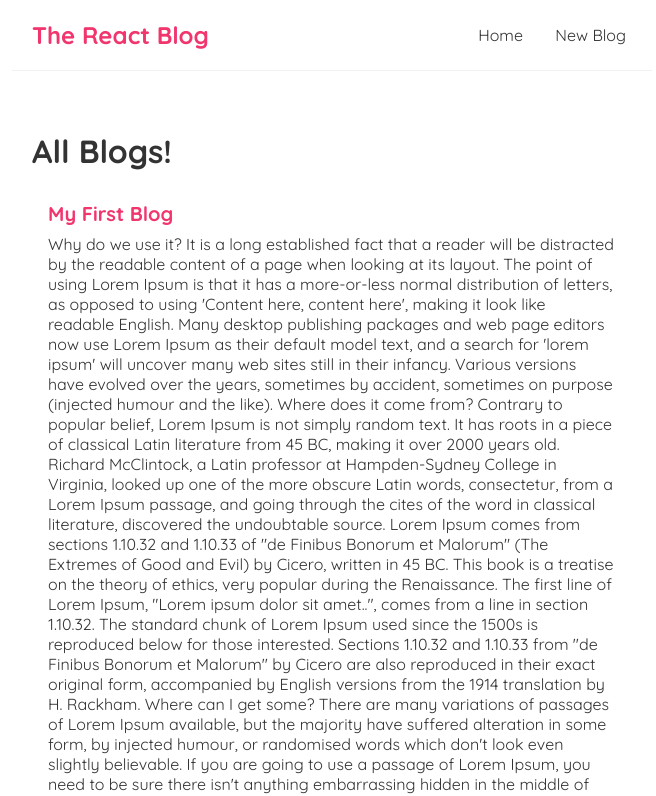
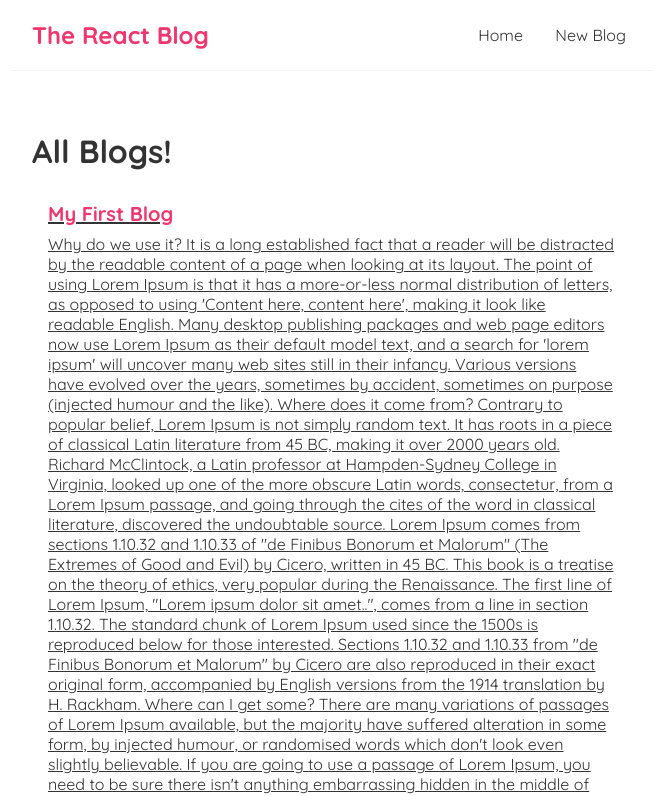
Before and after one commit to kinly19/React-blog, a React (Create React App) app: page / in a window 1280 px wide. Shown: the top 796 px of the page, without its empty margins (308-964 px from the left). Built offline with nearby package versions, Linux system fonts and the light colour scheme; data requests are answered from the project's data file.

Commit message:
Initial Route Parameters set up for BlogDetails page

```diff
--- a/src/BlogList.js
+++ b/src/BlogList.js
@@ -1,4 +1,4 @@
-
+import { Link } from 'react-router-dom';
 // const BlogList = (props) => {
 //     const blogs = props.blogs
 //     const title = props.title
@@ -12,9 +12,11 @@ const BlogList = ({ blogs, title }) => {
             <h1>{title}</h1>
             {blogs.map((blog) => (
                 <div className="blog-preview" key={blog.id}>
-                    <h2>{blog.title}</h2>
-                    <p>{blog.body}</p>
-                    <p>written by {blog.author}</p>
+                    <Link to={`/blogs/${blog.id}`}> {/* we create a link that uses the blogs.id */}
+                        <h2>{blog.title}</h2>
+                        <p>{blog.body}</p>
+                        <p>written by {blog.author}</p>
+                    </Link>
                 </div>
             ))}
         </div>
```
